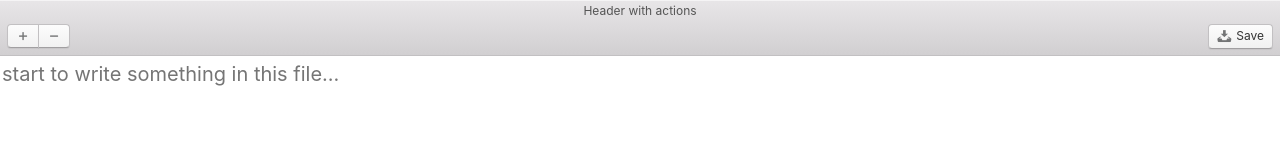
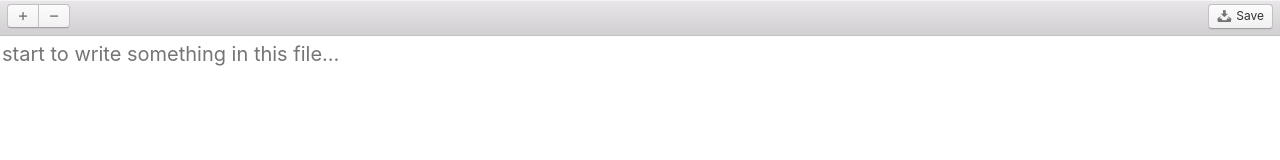
Before and after one commit to xuyannus/electron-notes, an Electron app: page index.html in a window 1280 px wide. Drawn offline with Linux system fonts and the light colour scheme; no server answers.

Commit message:
remove stupid head text

```diff
--- a/index.html
+++ b/index.html
@@ -22,8 +22,6 @@
   <div class="window">
     <!-- .toolbar-header sits at the top of your app -->
     <header class="toolbar toolbar-header">
-      <h1 class="title">Header with actions</h1>
-
       <div class="toolbar-actions">
         <div class="btn-group">
           <button class="btn btn-default" id="button-plus">
```
